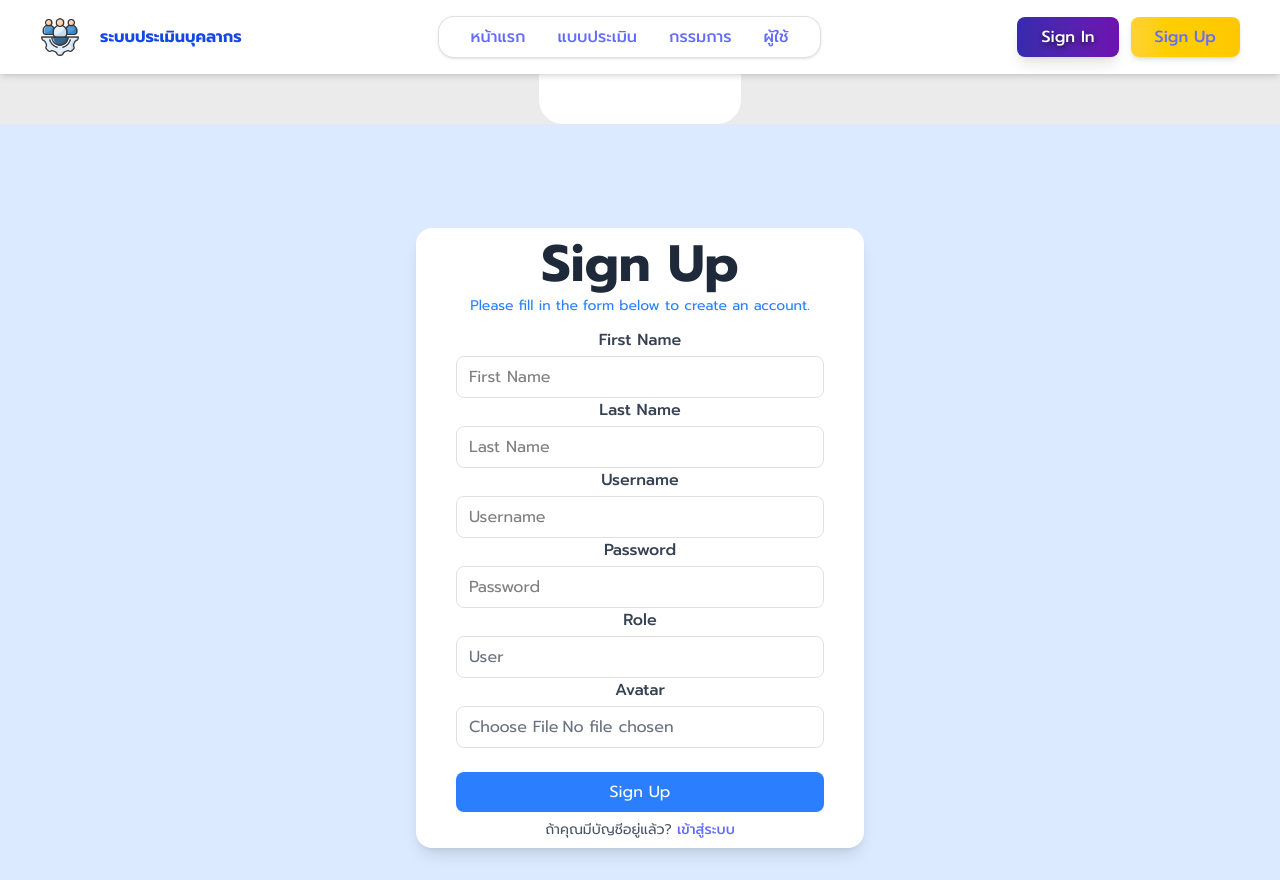
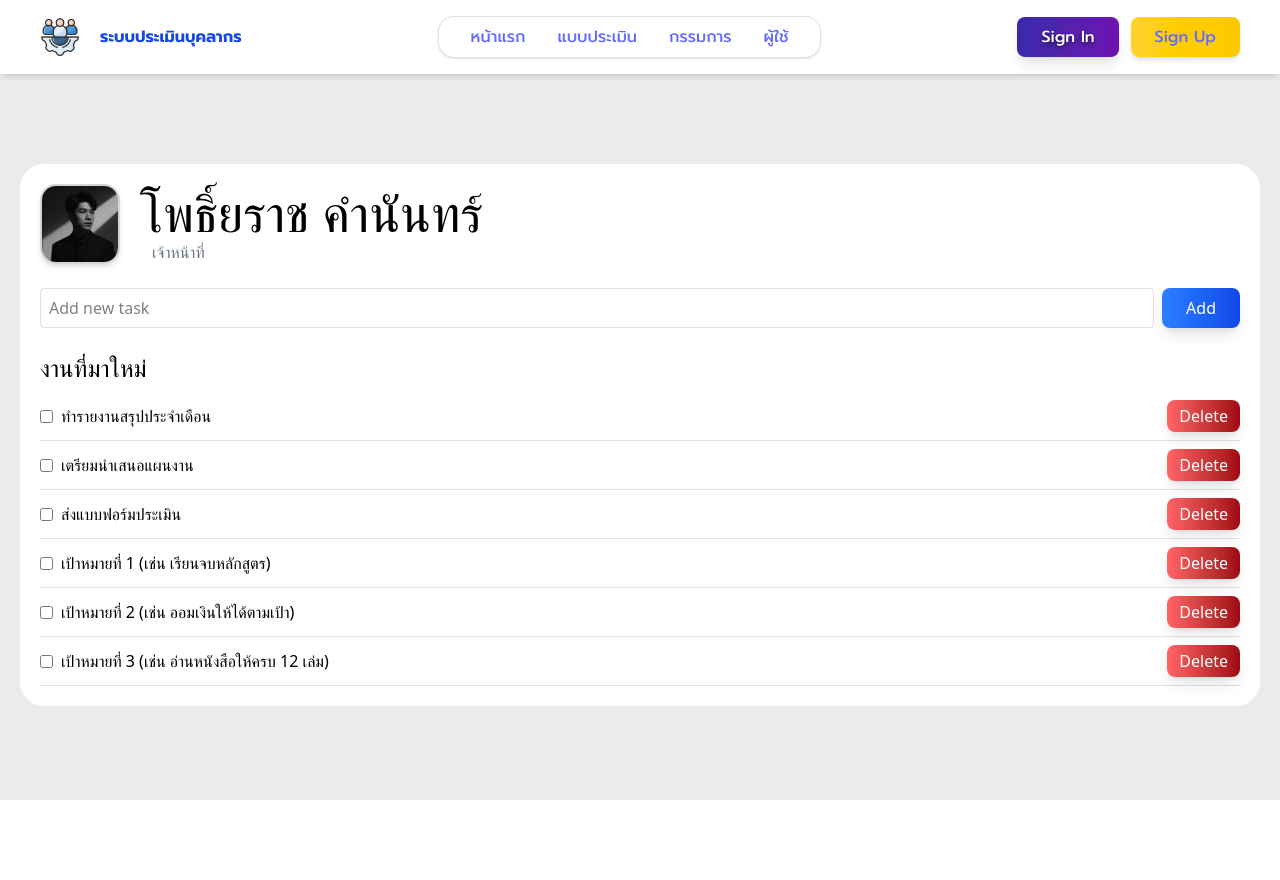
Before and after one commit to phoyarat/front-end, a Vue app in the folder HRsystem/: page /profilepage in a window 1280 px wide. After the commit the page ends 800 px from the top, so only its background shows below. Built offline with nearby package versions, Linux system fonts and the light colour scheme.

Commit message:
fix:part

```diff
--- a/HRsystem/src/App.vue
+++ b/HRsystem/src/App.vue
@@ -6,7 +6,7 @@ import Backend from './view/signup.vue'
 <template>
   <MyBar />
     <router-view />
-    <Backend />
+    <!-- <Backend /> -->
 
 </template>
 
--- a/HRsystem/src/Router/index.js
+++ b/HRsystem/src/Router/index.js
@@ -4,7 +4,7 @@ import EvaluatorAssignments from '../components/evaluator/evaluatorAssignments.v
 import NotFound from '../view/notfound.vue'
 import Teachers from '../view/teachers.vue'
 import TeachersAssignments from '../components/teacher/TeachersAssignments.vue'
-import profilepage from '../pages/profilepage.vue'
+import profilepage from '../view/profilepage.vue'
 
 const routes = [
 
--- a/HRsystem/src/pages/profilepage.vue
+++ /dev/null
@@ -1,13 +0,0 @@
-<template>
-        <main class=" w-fit ma-auto px-5  py-10 bg-white rounded-xl ">
-      <h2 class="text-xl font-semibold mb-4 text-gray-800">
-         หน้า : Profilepage
-      </h2>
-    </main>
-</template>
-<style scoped>
-
-</style>
-<script>
-
-</script>
--- a/HRsystem/src/view/main.vue
+++ b/HRsystem/src/view/main.vue
@@ -1,5 +1,5 @@
 <template>
-  <!-- <div class="" style="font-family: 'Prompt', sans-serif">
+  <div class="" style="font-family: 'Prompt', sans-serif">
   <main class=" w-fit ma-auto px-5  py-10 bg-white rounded-xl ">
       <h2 class="text-xl font-semibold mb-4 text-gray-800">
         ยินดีต้อนรับเข้าสู่ระบบประเมินบุคลากร
@@ -19,7 +19,7 @@
             ไปหน้า Profliepage
           </a>
     </main>
-  </div> -->
+  </div>
 </template>
 <script>
 import logo from "../assets/icon.jpg";
--- /dev/null
+++ b/HRsystem/src/view/profilepage.vue
@@ -0,0 +1,105 @@
+<template>
+  <div class=" mx-5 px-5  py-5  bg-white rounded-xl"
+    style="margin-top:70px ; ">
+    <div class="flex items-center space-x-4 mb-6 ">
+      <div class="w-20 h-20 mr-5 rounded-2xl border-2 border-gray-300 overflow-hidden shadow-md">
+        <img :src="getAvatar(user.avatar)" alt="Avatar" />
+      </div>
+      <div>
+        <h1 class="text-2xl font-bold">{{ user.name }}</h1>
+        <p class="text-gray-500 capitalize text-left pl-3">{{ user.role }}</p>
+      </div>
+    </div>
+
+    <div class="mb-6 flex gap-2">
+      <input
+        v-model="newTaskTitle"
+        placeholder="Add new task"
+        class="flex-1 border rounded px-2"
+      />
+      <button
+        @click="addTask"
+        class="px-6 py-2 rounded- font-medium text-white bg-gradient-to-r from-blue-500 to-blue-700 shadow-lg hover:shadow-xl transition-all duration-200 hover:scale-105 active:scale-95"
+      >
+        Add
+      </button>
+    </div>
+
+    <h2 class="text-2xl font-semibold mb-2 text-left">
+      งานที่มาใหม่
+    </h2>
+    <ul>
+      <li
+        v-for="task in tasks"
+        :key="task.id"
+        class="flex items-center justify-between border-b py-2"
+      >
+        <div class="flex items-center gap-2">
+          <input
+            type="checkbox"
+            v-model="task.completed"
+            @change="updateTaskStatus(task)"
+          />
+          <span
+            :class="{ 'line-through text-gray-400': task.completed }"
+          >
+            {{ task.title }}
+          </span>
+        </div>
+        <button
+          @click="deleteTask(task.id)"
+          class="px-3 py-1 rounded- font-medium text-white bg-gradient-to-r from-red-400 to-red-800 shadow-lg hover:shadow-xl transition-all duration-200 hover:scale-105 active:scale-95"
+        >
+          Delete
+        </button>
+      </li>
+    </ul>
+  </div>
+</template>
+
+<script>
+export default {
+  data() {
+    return {
+      user: {
+        name: 'โพธิ์ยราช คำนันทร์',
+        role: 'เจ้าหน้าที่',
+        avatar: 'Screenshot 2025-07-04 182616.png',
+      },
+      newTaskTitle: '',
+      tasks: [
+        { id: 1, title: 'ทำรายงานสรุปประจำเดือน', completed: false },
+        { id: 2, title: 'เตรียมนำเสนอแผนงาน', completed: false },
+        { id: 3, title: 'ส่งแบบฟอร์มประเมิน', completed: false },
+        { id: 4, title: 'เป้าหมายที่ 1 (เช่น เรียนจบหลักสูตร)', completed: false },
+        { id: 5, title: 'เป้าหมายที่ 2 (เช่น ออมเงินให้ได้ตามเป้า)', completed: false },
+        { id: 6, title: 'เป้าหมายที่ 3 (เช่น อ่านหนังสือให้ครบ 12 เล่ม)', completed: false },
+      ],
+    };
+  },
+  methods: {
+    getAvatar(filename) {
+      // ถ้า filename ว่างหรือ null ให้ return ''
+      return filename ? `/uploads/${filename}` : '';
+    },
+    addTask() {
+      if (this.newTaskTitle.trim() === '') return;
+
+      this.tasks.push({
+        id: Date.now(),
+        title: this.newTaskTitle,
+        completed: false,
+      });
+
+      this.newTaskTitle = '';
+    },
+    updateTaskStatus(task) {
+      // อัปเดตสถานะงาน (ในตัวอย่างยังไม่เชื่อม backend)
+      console.log(`Task ${task.id} status: ${task.completed}`);
+    },
+    deleteTask(taskId) {
+      this.tasks = this.tasks.filter(t => t.id !== taskId);
+    },
+  },
+};
+</script>
```
Also changed, not shown: HRsystem/public/uploads/Screenshot 2025-07-04 182616.png (added), HRsystem/src/pages/dashboard.vue (added), 5 other files (tests, documents, lock files or other folders).
